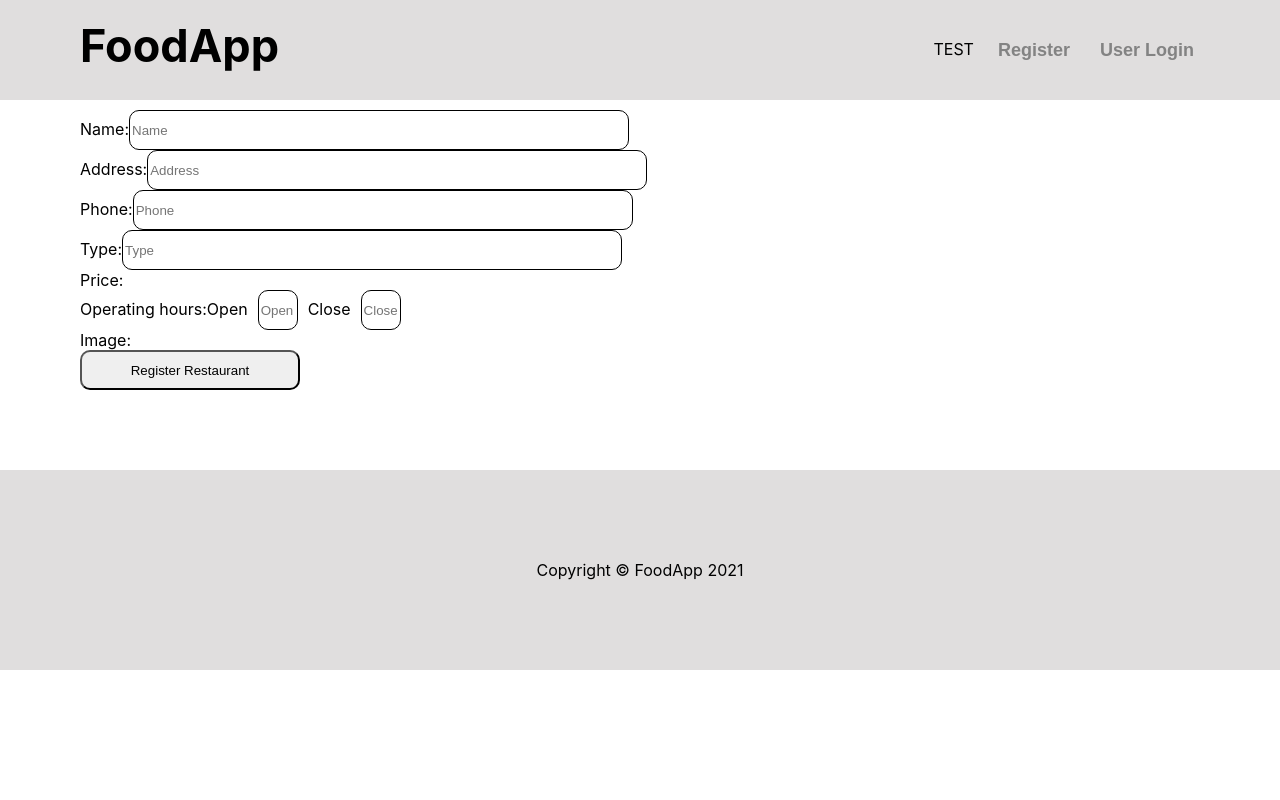
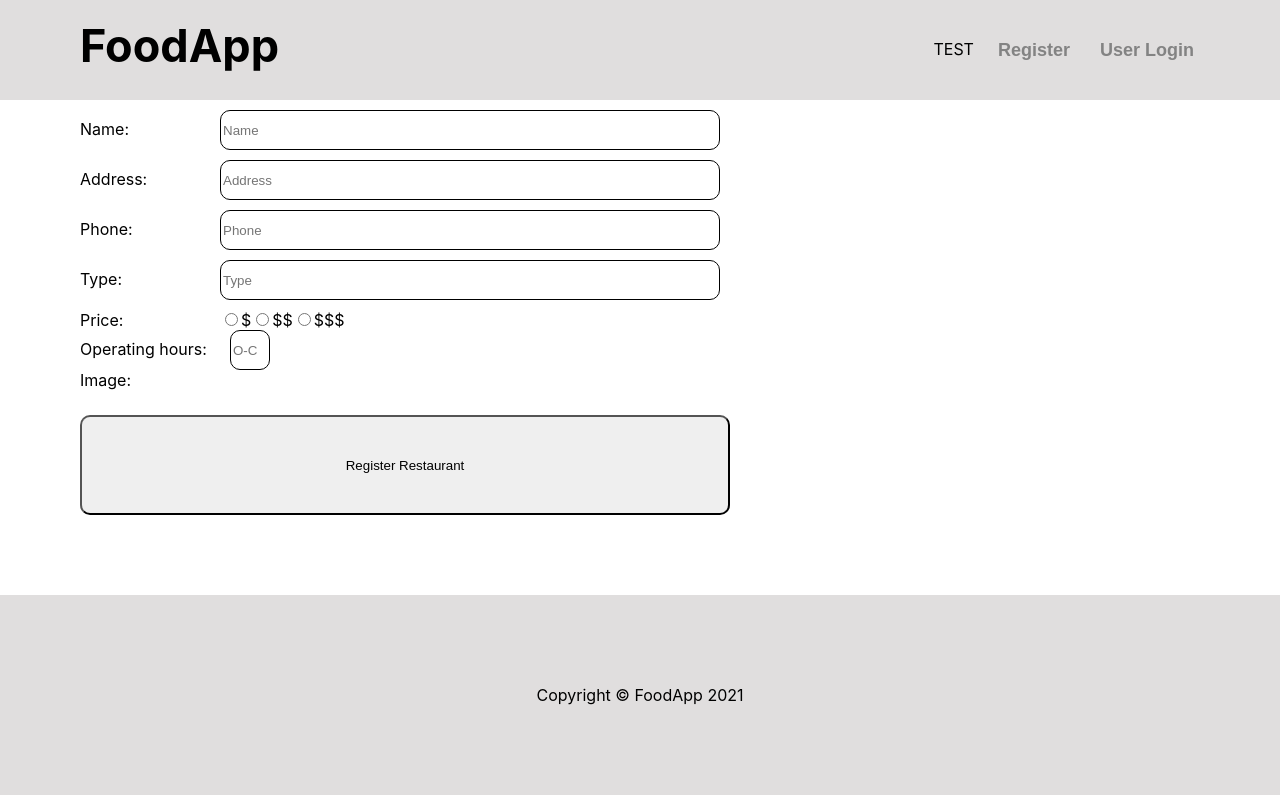
Before and after one commit to AWAGroup5/Frontend, a React (Create React App) app: page /resReg in a window 1280 px wide. Built offline with nearby package versions, Linux system fonts and the light colour scheme.

Commit message:
some changes

```diff
--- a/src/components/RegisterRestaurant.js
+++ b/src/components/RegisterRestaurant.js
@@ -12,14 +12,13 @@ export default class RegisterRestaurant extends Component {
     this.onChangePhone = this.onChangePhone.bind(this);
     this.onChangeOperetingHours = this.onChangeOperetingHours.bind(this);
     this.onChangeType = this.onChangeType.bind(this);
-    this.onChangePrice = this.onChangePrice.bind(this);
     this.submitRegister = this.submitRegister.bind(this);
 
     this.state = {
         name: '',
         address: '',
         phone: '',
-        operatinghours: '',
+        operatingHours: '',
         type: '',
         price: ''
     };
@@ -48,8 +47,11 @@ onChangeType(e) {
   this.setState({ type: e.target.value })
 }
 
-onChangePrice(e) {
-  this.setState({ price: e.target.value })
+
+handleChange = e => {
+  const { value } = e.target;
+
+  this.setState({ price: value });
 }
 
 submitRegister(e) {
@@ -59,7 +61,7 @@ submitRegister(e) {
         name: this.state.name,
         address: this.state.address,
         phone: this.state.phone,
-        operatingHours: this.state.phone,
+        operatingHours: this.state.operatingHours,
         type: this.state.type,
         price: this.state.price
     };
@@ -84,7 +86,8 @@ submitRegister(e) {
               <div className={ styles.registerContainer }>
                 <div className={styles.row}>
                   <div className={ styles.cell }>
-                Name:</div>
+                   Name:
+                  </div>
                   <div className={ styles.cell }>
                      <input className={ styles.inputStyle} type="text" name="name" placeholder="Name" onChange={ this.onChangeName }></input>
                   </div>
@@ -107,24 +110,48 @@ submitRegister(e) {
                 </div>
 
               <div className={styles.row}>
-              <div className={ styles.cell }>Type:</div>
+                <div className={ styles.cell }>
+                  Type:
+                </div>
                   <div className={ styles.cell }>
                     <input className={ styles.inputStyle} type="text" name="type" placeholder="Type" onChange={ this.onChangeType }></input>
                   </div>
               </div>
               <div className={styles.row}>
-              <div className={ styles.cell }>Price:</div>
                 <div className={ styles.cell }>
-
-
+                  Price:
+                </div>
+                  <div className={ styles.cell }>
+                      <input
+                                type="radio"
+                                name="PriceLevel"
+                                value="1"
+                                onChange={ this.handleChange }>
+                      </input>
+                            <label for="user">$</label>
+                              <input
+                                type="radio"
+                                name="PriceLevel"
+                                value="2"
+                                onChange={ this.handleChange }>
+                              </input>
+                            <label for="restaurant">$$</label>
+                              <input
+                                type="radio"
+                                name="PriceLevel"
+                                value="3"
+                                onChange={ this.handleChange }>
+                              </input>
+                            <label for="restaurant">$$$</label>
               </div>
               <div className={styles.row}>
                 <div className={ styles.cell }>
-                Operating hours:</div>
+                  Operating hours:
+                  </div>
                 <div className={ styles.cell }>
 
-                Open<input className={ styles.inputTimeStyle} type="text" name="openingTime" placeholder="Open" />
-                Close<input className={ styles.inputTimeStyle} type="text" name="closingTime" placeholder="Close" />
+                    <input className={ styles.inputTimeStyle}  type="text" name="operatingHours" placeholder="O-C" onChange={ this.onChangeOperetingHours }></input>
+                    {/* Close<input className={ styles.inputTimeStyle} type="text" name="closingTime" placeholder="Close" />  */}
 
                 </div>
               </div>
--- a/src/components/RegisterUser.js
+++ b/src/components/RegisterUser.js
@@ -68,11 +68,12 @@ submitRegister(e) {
                       <input className={ styles.inputStyle} type="password" password="password" placeholder="Password" onChange={ this.onChangePassword }></input>
                     </div>
                   </div >
-                </div>
+
                   <div>
                     <button
                       className={ styles.btns } onClick={ this.submitRegister}>Register user
                     </button>
+                    </div>
                   </div>
                </div>
             <Footer />
--- a/src/components/modules/register.module.css
+++ b/src/components/modules/register.module.css
@@ -18,6 +18,9 @@
 
 .cell{
   display: inline-block;
+  width: 140px;
+
+
 }
 
 .inputStyle{
@@ -25,6 +28,7 @@
   height: 40px;
   left: 288px;
   top: 418px;
+  margin-bottom: 10px;
 
   background: #FFFFFF;
   border: 1px solid #000000;
@@ -47,7 +51,8 @@
 }
 
 .btns {
-  width: 220px;
-  height: 40px;
+  margin-top: 25px;
+  width: 650px;
+  height: 100px;
   border-radius: 10px;
 }
```
Lines whose indentation alone changed are shown as unchanged.
